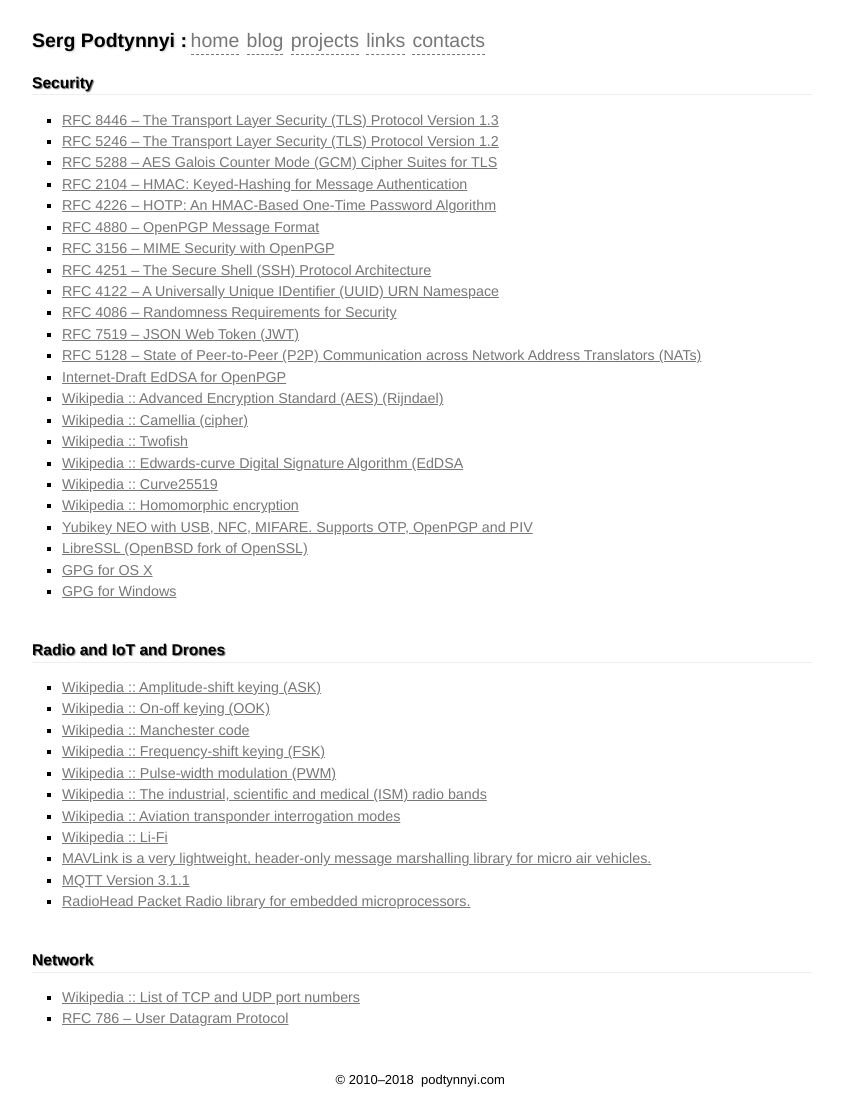
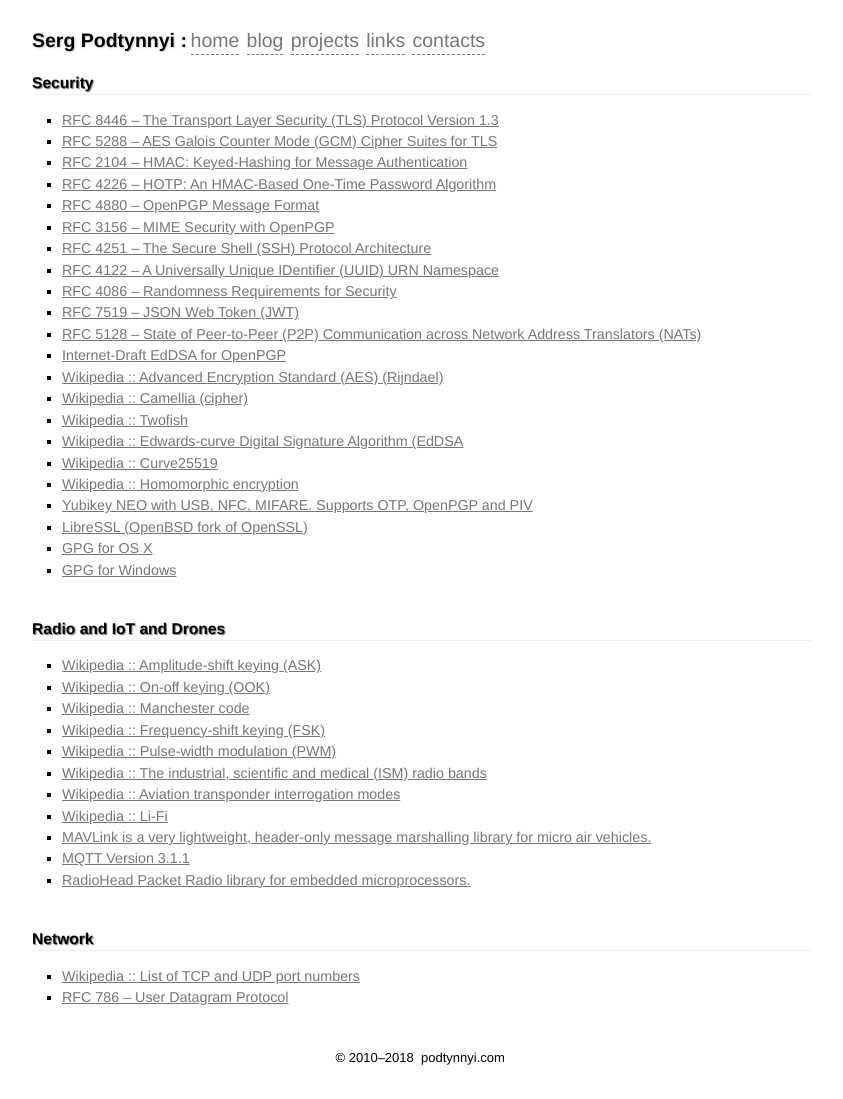
Before and after one commit to shtirlic/shtirlic.github.com, a Jekyll site: the page built from links.html, in a window 1280 px wide. Shown: the whole page, without its empty margins (218-1061 px from the left). Built offline with Jekyll 4.4.1, drawn with Linux system fonts in a browser that asks for light colours; nearby versions of some CDN libraries; some web fonts are replaced; after the commit the page ends 1078 px from its top, so only the background shows below that.

Commit message:
Remove tls 1.2

```diff
--- a/links.html
+++ b/links.html
@@ -7,7 +7,6 @@ tags: [Serg Podtynnyi, links, security, crypto, network, radio, IoT, drones]
 <div class="section-title">Security</div>
 <ul id="fav-sec-links-list" class="links-list">
   <li><a href="https://tools.ietf.org/html/rfc8446">RFC 8446 &ndash; The Transport Layer Security (TLS) Protocol Version 1.3</a></li>
-  <li><a href="https://tools.ietf.org/html/rfc5246">RFC 5246 &ndash; The Transport Layer Security (TLS) Protocol Version 1.2</a></li>
   <li><a href="https://tools.ietf.org/html/rfc5288">RFC 5288 &ndash; AES Galois Counter Mode (GCM) Cipher Suites for TLS</a></li>
   <li><a href="https://tools.ietf.org/html/rfc2104">RFC 2104 &ndash; HMAC: Keyed-Hashing for Message Authentication</a></li>
   <li><a href="https://tools.ietf.org/html/rfc4226">RFC 4226 &ndash; HOTP: An HMAC-Based One-Time Password Algorithm</a></li>
```
